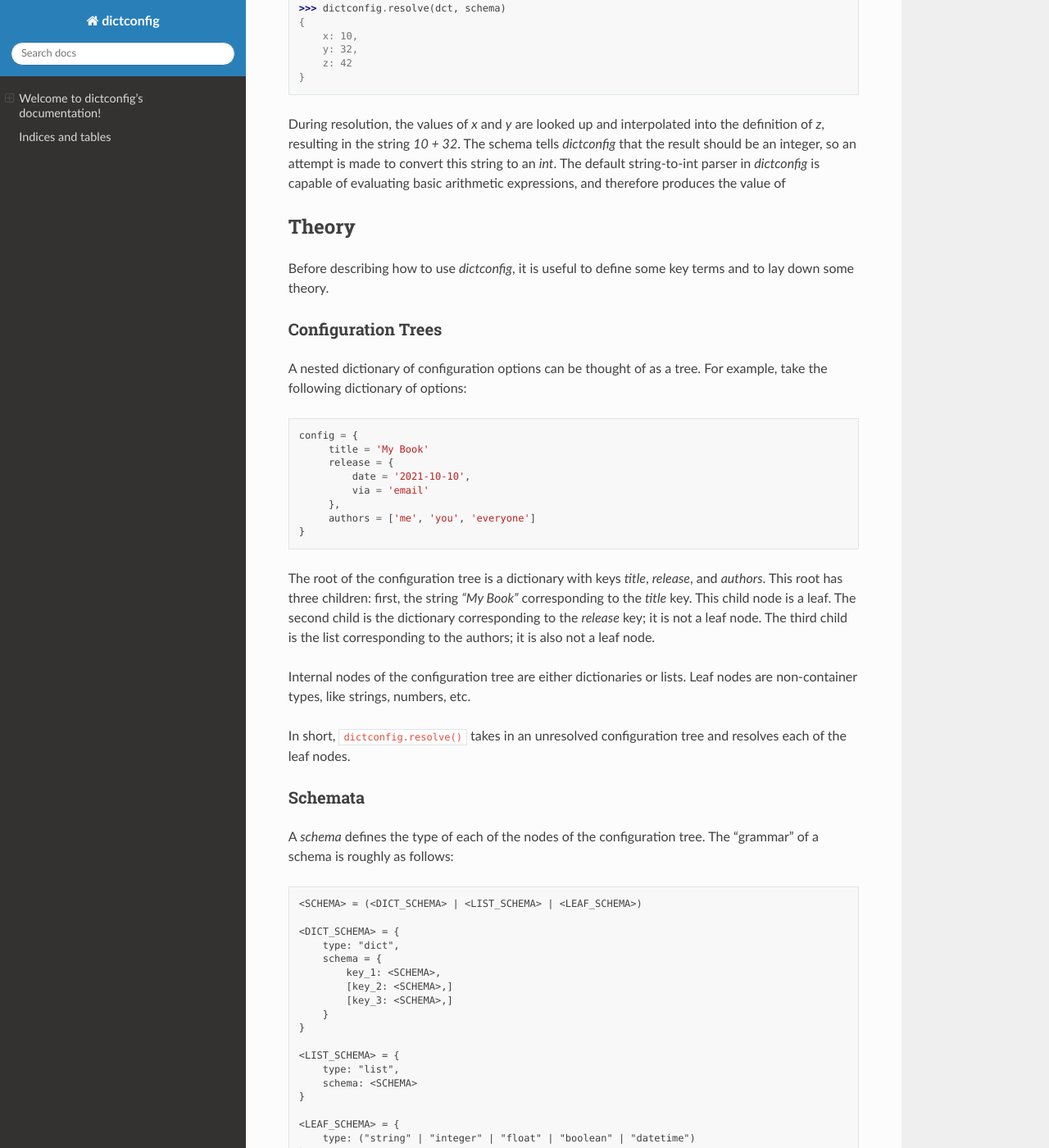
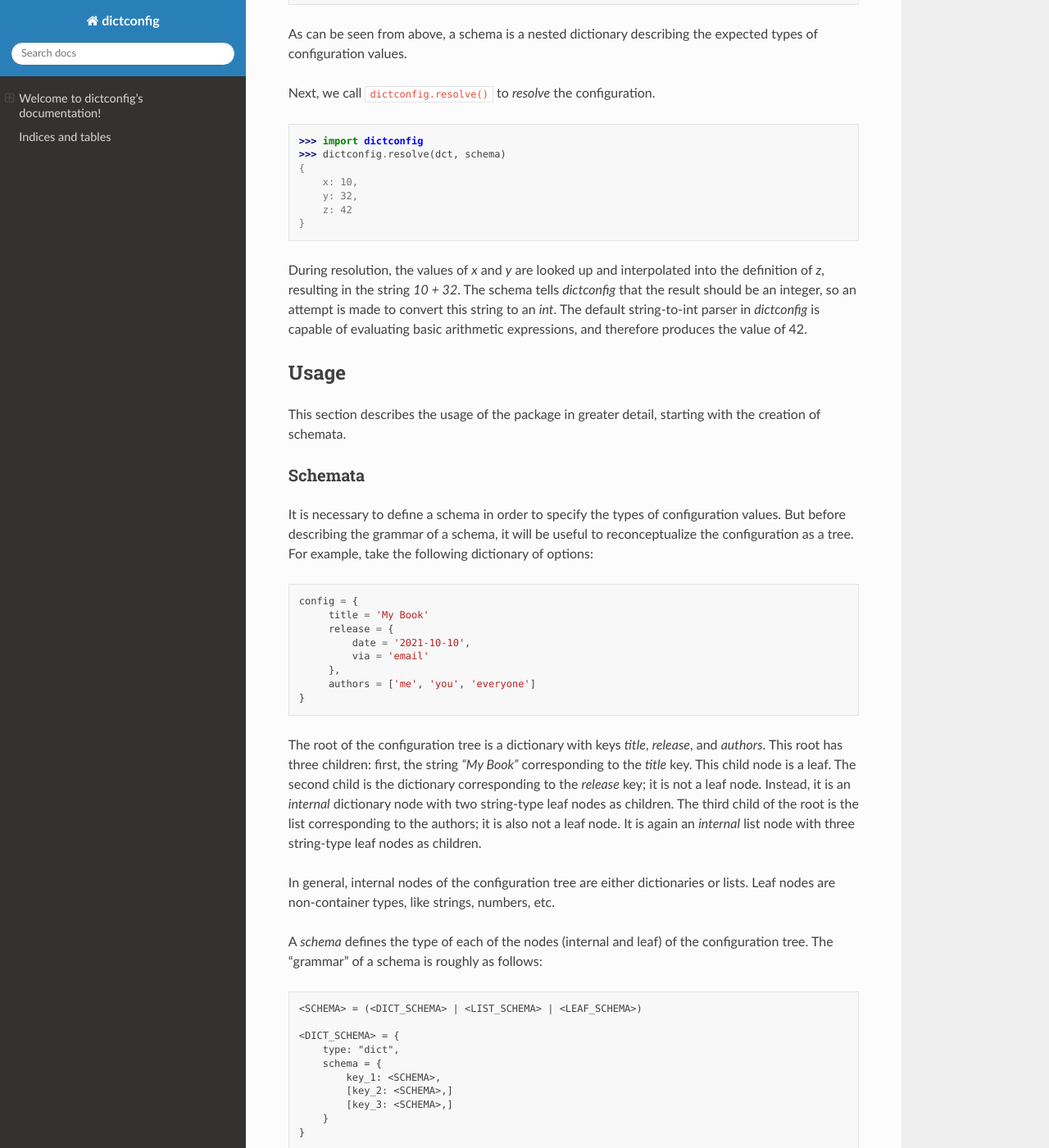
Before and after one commit to eldridgejm/dictconfig, a Sphinx documentation site: the page built from doc/source/index.rst, in a window 1280 px wide and 1400 px high, scrolled down 1048 px. Shown: the whole window at 82% size. Built offline with Sphinx 7.4.7 and the Read the Docs theme 2.0.0, drawn with Linux system fonts in a browser that asks for light colours; some of the changed text lies outside the part shown.

Commit message:
before branching

```diff
--- a/doc/source/conf.py
+++ b/doc/source/conf.py
@@ -30,7 +30,9 @@
 # Add any Sphinx extension module names here, as strings. They can be
 # extensions coming with Sphinx (named 'sphinx.ext.*') or your custom
 # ones.
-extensions = []
+extensions = [
+    "sphinx.ext.autodoc"
+]
 
 # Add any paths that contain templates here, relative to this directory.
 templates_path = ["_templates"]
--- a/doc/source/index.rst
+++ b/doc/source/index.rst
@@ -50,10 +53,16 @@
 .. code:: python
 
     schema = {
-        "x": {"type": "integer"},
-        "y": {"type": "integer"},
-        "z": {"type": "integer"}
+        "type": "dict",
+        "schema": {
+            "x": {"type": "integer"},
+            "y": {"type": "integer"},
+            "z": {"type": "integer"}
+        }
     }
+
+As can be seen from above, a schema is a nested dictionary describing the expected
+types of configuration values.
 
 Next, we call :code:`dictconfig.resolve()` to *resolve* the configuration.
 
@@ -73,19 +82,21 @@
 `dictconfig` that the result should be an integer, so an attempt is made to
 convert this string to an `int`. The default string-to-int parser in
 `dictconfig` is capable of evaluating basic arithmetic expressions, and
-therefore produces the value of
+therefore produces the value of 42.
 
-Theory
-------
+Usage
+-----
 
-Before describing how to use `dictconfig`, it is useful to define some key terms
-and to lay down some theory.
+This section describes the usage of the package in greater detail, starting
+with the creation of schemata.
 
-Configuration Trees
-~~~~~~~~~~~~~~~~~~~
+Schemata
+~~~~~~~~
 
-A nested dictionary of configuration options can be thought of as a tree. For example,
-take the following dictionary of options:
+It is necessary to define a schema in order to specify the types of
+configuration values.  But before describing the grammar of a schema, it will
+be useful to reconceptualize the configuration as a tree.  For example, take
+the following dictionary of options:
 
 .. code:: python
 
@@ -102,20 +113,16 @@
 `release`, and `authors`. This root has three children: first, the string `"My
 Book"` corresponding to the `title` key. This child node is a leaf. The second
 child is the dictionary corresponding to the `release` key; it is not a leaf
-node. The third child is the list corresponding to the authors; it is also not
-a leaf node.
+node. Instead, it is an *internal* dictionary node with two string-type leaf
+nodes as children. The third child of the root is the list corresponding to the
+authors; it is also not a leaf node. It is again an *internal* list node with
+three string-type leaf nodes as children.
 
-Internal nodes of the configuration tree are either dictionaries or lists. Leaf
-nodes are non-container types, like strings, numbers, etc.
+In general, internal nodes of the configuration tree are either dictionaries or
+lists. Leaf nodes are non-container types, like strings, numbers, etc.
 
-In short, :code:`dictconfig.resolve()` takes in an unresolved configuration tree
-and resolves each of the leaf nodes.
-
-Schemata
-~~~~~~~~
-
-A *schema* defines the type of each of the nodes of the configuration tree.
-The "grammar" of a schema is roughly as follows:
+A *schema* defines the type of each of the nodes (internal and leaf) of the
+configuration tree.  The "grammar" of a schema is roughly as follows:
 
 .. code:: text
 
@@ -136,12 +143,15 @@
     }
 
     <LEAF_SCHEMA> = {
-        type: ("string" | "integer" | "float" | "boolean" | "datetime")
+        type: ("string" | "integer" | "float" | "boolean" | "datetime" | <custom_type>)
     }
 
+Note that there are several leaf types understood by default -- "string",
+"integer", "float", and so on.  However, custom leaf types may also be
+provided.
 
-This grammar is a subset of that defined by the Cerberus dict validator.
-Therefore, dictconfig schemas can be parsed by Cerberus.
+This grammar is a subset of that defined by the `Cerberus <https://docs.python-cerberus.org/en/stable/>`_ dict validator.
+Therefore, `dictconfig` schemas can be parsed by Cerberus.
 
 Here is an example of a valid schema:
 
@@ -165,8 +175,13 @@
         }
     }
 
-Usage
------
+Resolving Configurations
+------------------------
+
+Resolving a configuration is done via the :func:`dictconfig.resolve` function:
+
+.. autofunction:: dictconfig.resolve
+
 
 Indices and tables
 ==================
```
Also changed, not shown: other parts of doc/source/index.rst (+3 -0 lines), 3 other files.
